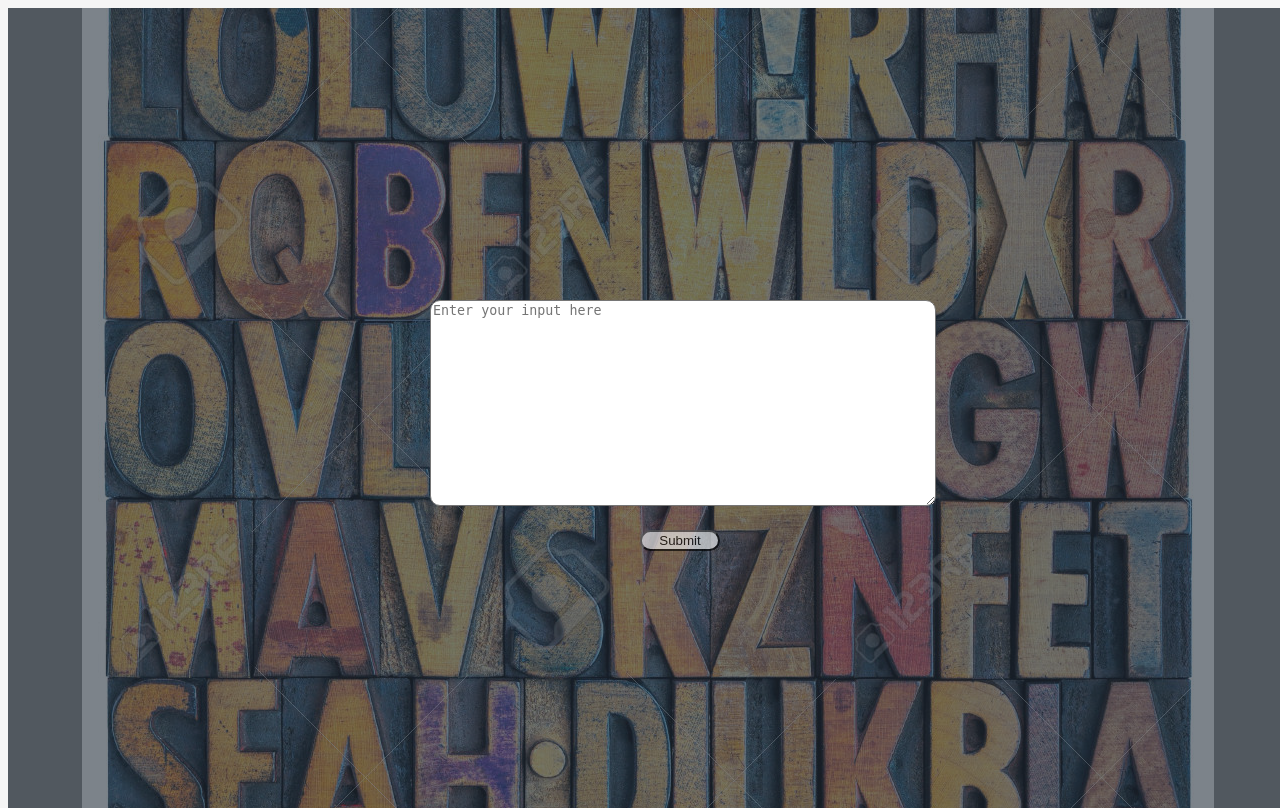
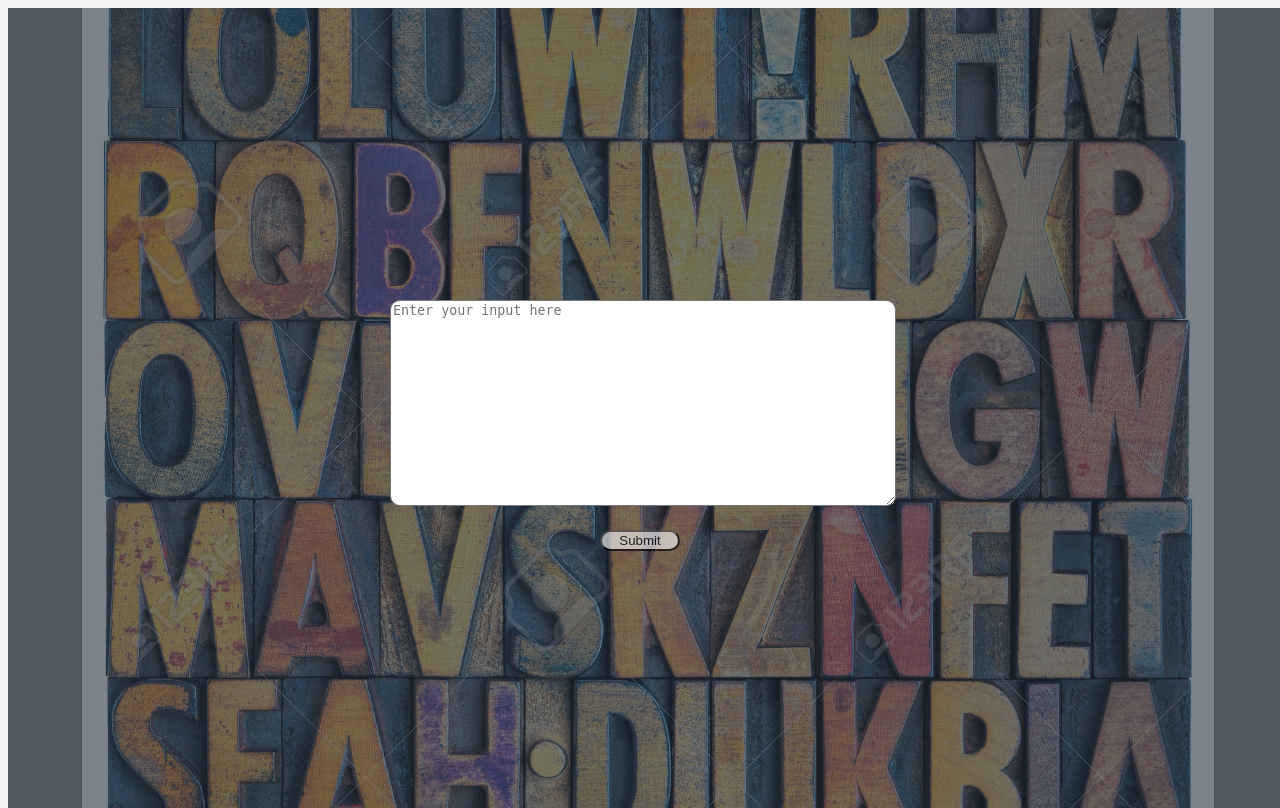
Before and after one commit to clarkdatalabs/typesetting, a Django app: page /cases/ in a window 1280 px wide. Run offline with Django 3.2, Linux system fonts and the light colour scheme.

Commit message:
fixing horizontally center css issue

```diff
--- a/typeset/cases/static/cases/base.css
+++ b/typeset/cases/static/cases/base.css
@@ -24,7 +24,7 @@ h1{
   height:500px;
   position: absolute;
   left: 50%;
-  margin-left: -210px;
+  margin-left: -250px;
   top:50%;
   margin-top: -100px;
 
```
